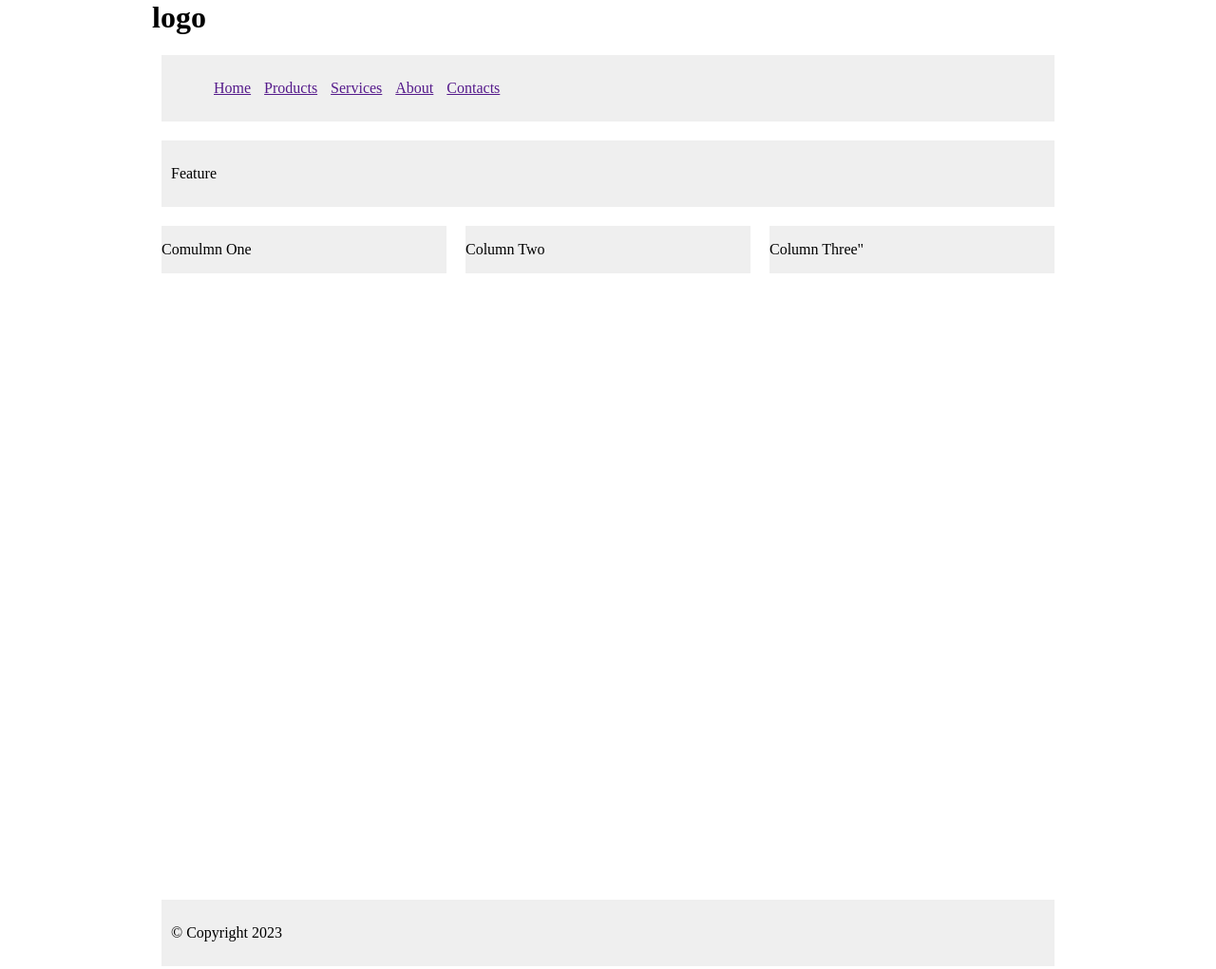
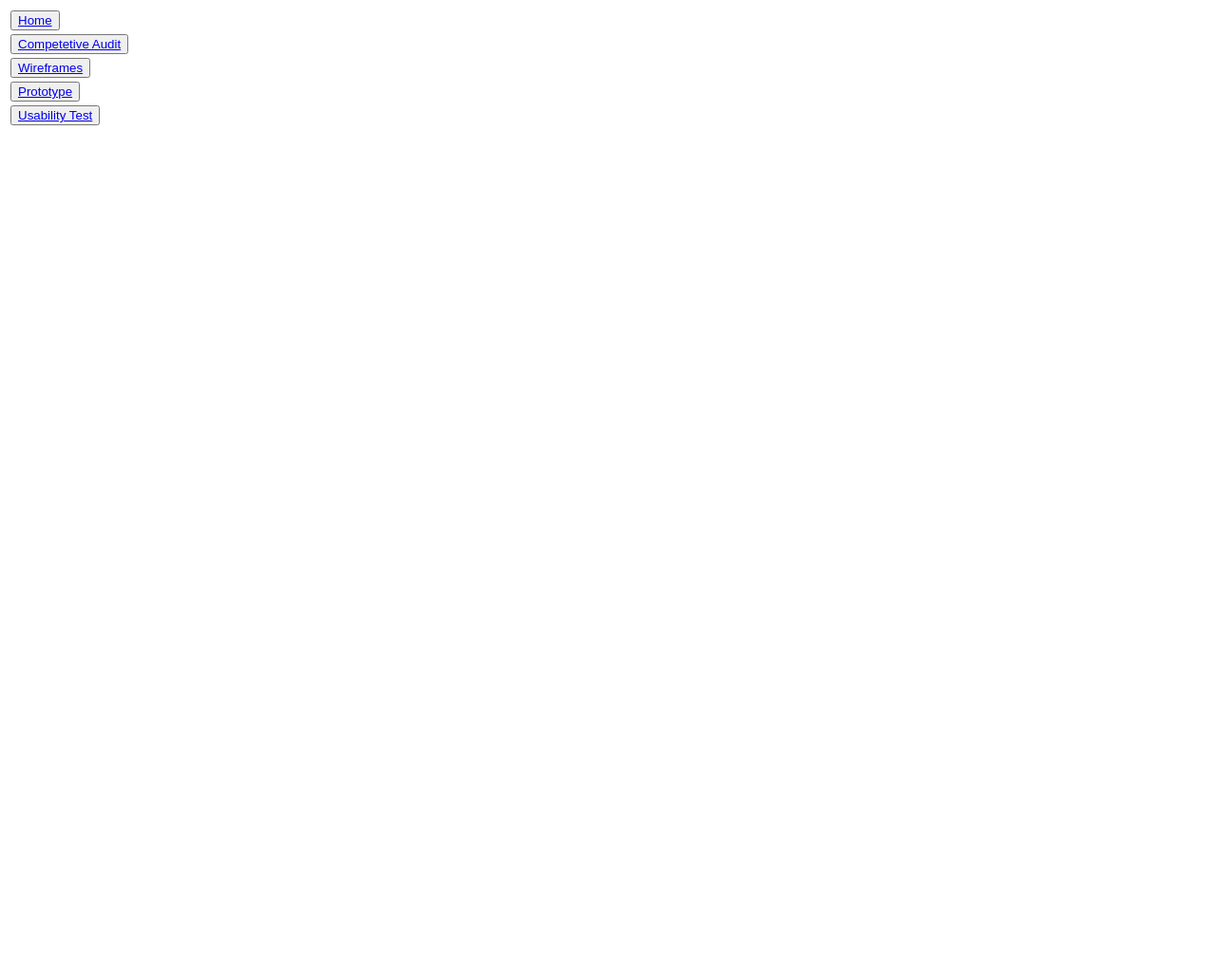
Before and after one commit to JekaterinaGorska/lxD23, a plain HTML site: page index.html in a window 1280 px wide. Shown: the whole page at 95% size. After the commit the page ends 800 px from the top, so only its background shows below. Drawn offline with Linux system fonts and the light colour scheme.

Commit message:
Update index.html

```diff
--- a/index.html
+++ b/index.html
@@ -1,36 +1,24 @@
+<!DOCTYPE html>
 <html>
-  <link rel="stylesheet" type="text/css" href="./style.css"  />
-  <head>
-    <title>My Web Page</title>
-  </head>
-  <body>
-    <div id="header">
-      <h1>logo</h1>
-      <div id="nav">
-        <ul>
-          <li><a href="">Home</a></li>
-          <li><a href="">Products</a></li>
-          <li><a href="">Services</a></li>
-          <li><a href="">About</a></li>
-          <li><a href="">Contacts</a></li>
-        </ul>
-      </div>
-     <div id="content">
-       <div id="feature">
-         <p>Feature</p>
-       </div>
-       <div class="article column1">
-         <p>Comulmn One</p>
-       </div>
-       <div class="article column2">
-         <p>Column Two</p>
-       </div>
-       <div class="article column3">
-         <p>Column Three"</p>
-       </div>
-      </div>
-      <div id="footer">
-        <p>&copy; Copyright 2023</p>
-      </div>
-      </body>
- </html>
+    <body>
+    <div class="Navigation">
+        <table style="width:50%">
+            <tr>
+                <td><button class = "buttonlink"><a href="index.html">Home</a></button></td>
+            </tr>
+            <tr>
+                <td><button class = "buttonlink"><a href="competitiveaudit.html">Competetive Audit</a></button></td>
+            </tr>
+            <tr>
+                <td><button class = "buttonlink"><a href="wireframes.html">Wireframes</a></button></td>
+            </tr>
+            <tr>
+                <td><button class = "buttonlink"><a href="prototype.html">Prototype</a></button></td>
+            </tr>
+            <tr>
+                <td><button class = "buttonlink"><a href="usabilityTest.html">Usability Test</a></button></td>
+            </tr>
+        </table>
+    </div>
+    </body>
+</html>
```
